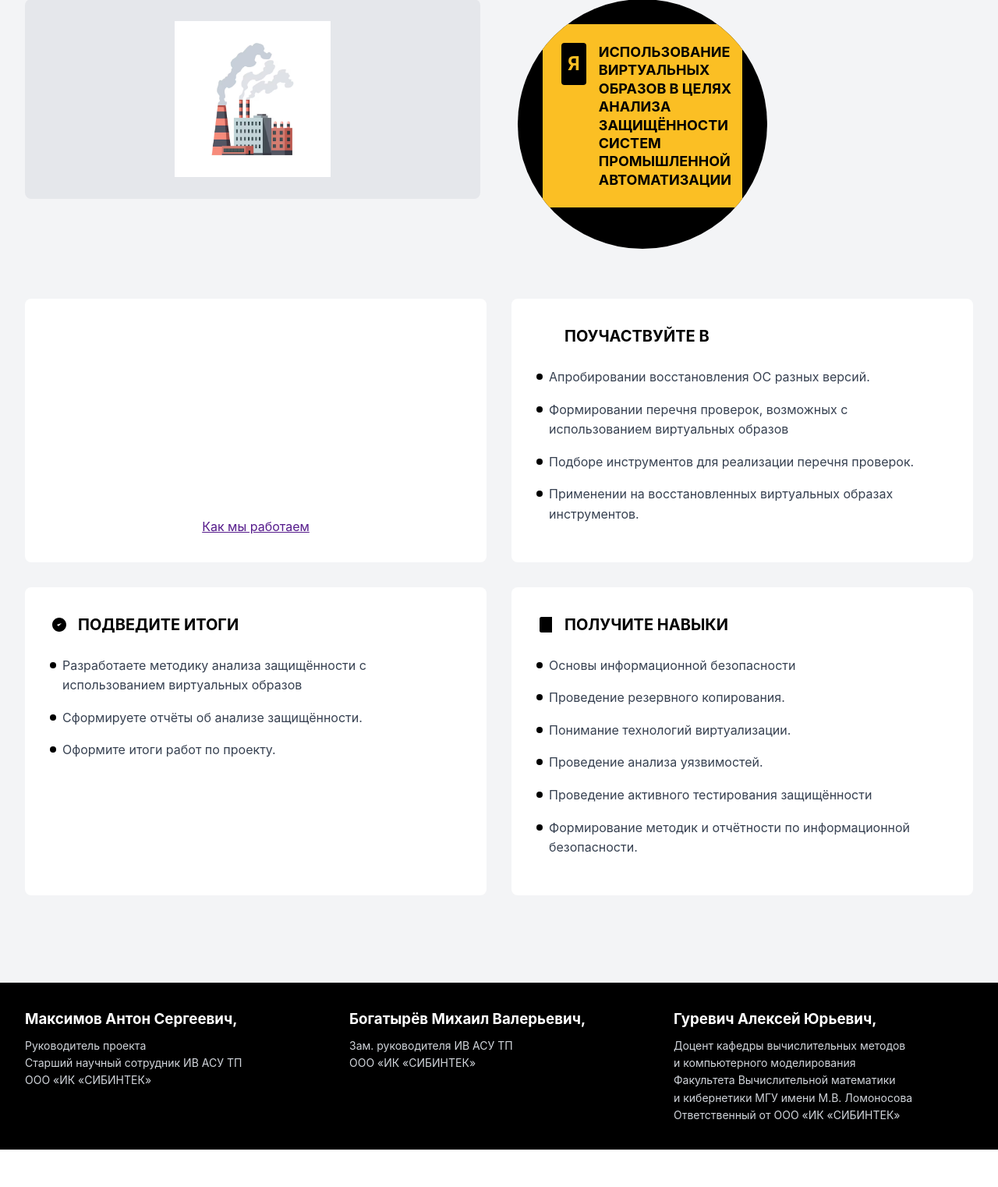
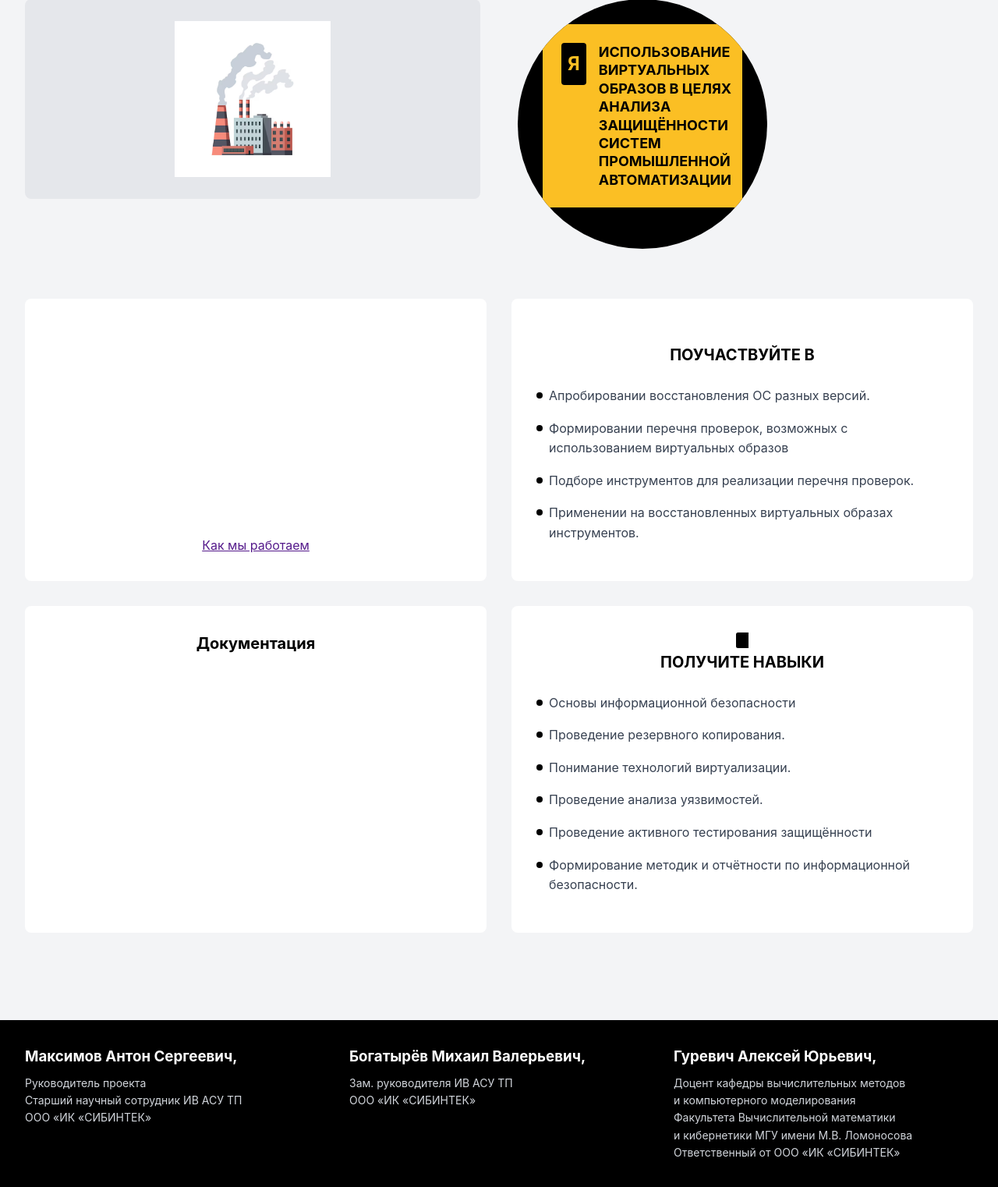
Before and after one commit to k0rfagen/Sibintek_site, a Django app: page / in a window 1280 px wide. Shown: the part 145-1667 px from the top of the page at 78% size. Before the commit the page ends 1619 px from the top, so only its background shows below. Run offline with Django 5.2, Linux system fonts and the light colour scheme.

Commit message:
начал делать документацию

```diff
--- a/static/css/main.css
+++ b/static/css/main.css
@@ -187,8 +187,9 @@ body {
 
 .card-header {
     display: flex;
-    align-items: center;
-    gap: 12px;
+    flex-direction: column; /* делаем вертикальным, если нужно только h2 */
+    align-items: center;     /* центрируем по горизонтали */
+    text-align: center;      /* текст тоже будет по центру */
     margin-bottom: 24px;
 }
 
@@ -325,3 +326,8 @@ body {
     margin-top: auto; /* прижимает кнопку вниз */
     padding-top: 16px;
 }
+.title-icon-text {
+    display: flex;
+    align-items: center;
+    gap: 10px; /* расстояние между иконкой и текстом */
+}
--- a/templates/index.html
+++ b/templates/index.html
@@ -95,24 +95,10 @@
             <!-- Results Section -->
             <div class="content-card">
                 <div class="card-header">
-                    <svg class="card-icon" width="24" height="24" fill="currentColor" viewBox="0 0 24 24">
-                        <path d="M9 12L11 14L15 10M21 12C21 16.9706 16.9706 21 12 21C7.02944 21 3 16.9706 3 12C3 7.02944 7.02944 3 12 3C16.9706 3 21 7.02944 21 12Z"/>
-                    </svg>
-                    <h2>ПОДВЕДИТЕ ИТОГИ</h2>
+                    <h2>Документация</h2>
                 </div>
                 <ul class="card-list">
-                    <li class="list-item">
-                        <span class="bullet"></span>
-                        <span>Разработаете методику анализа защищённости с использованием виртуальных образов</span>
-                    </li>
-                    <li class="list-item">
-                        <span class="bullet"></span>
-                        <span>Сформируете отчёты об анализе защищённости.</span>
-                    </li>
-                    <li class="list-item">
-                        <span class="bullet"></span>
-                        <span>Оформите итоги работ по проекту.</span>
-                    </li>
+
                 </ul>
             </div>
 
```
